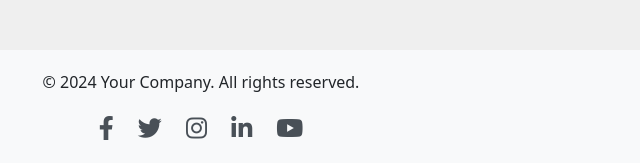
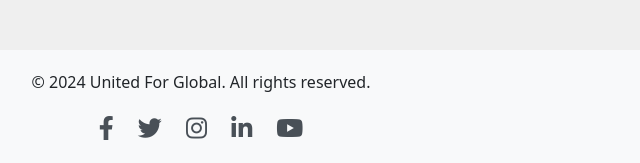
Before and after one commit to ahmedalqadi88/United-For-Global, a plain HTML site: page index.html in a window 1280 px wide. Shown: the part 1318-1481 px from the top of the page, 439-1079 px from the left. Drawn offline with nearby package versions, Linux system fonts and the light colour scheme.

Commit message:
Update index.html

```diff
--- a/index.html
+++ b/index.html
@@ -554,7 +554,7 @@
     </section>
     <footer class="footer">
         <div class="container">
-            <p>&copy; 2024 Your Company. All rights reserved.</p>
+            <p>&copy; 2024 United For Global. All rights reserved.</p>
             <div>
                 <a href="https://facebook.com" target="_blank" aria-label="Facebook"><i class="fab fa-facebook-f"></i></a>
                 <a href="https://twitter.com" target="_blank" aria-label="Twitter"><i class="fab fa-twitter"></i></a>
```
